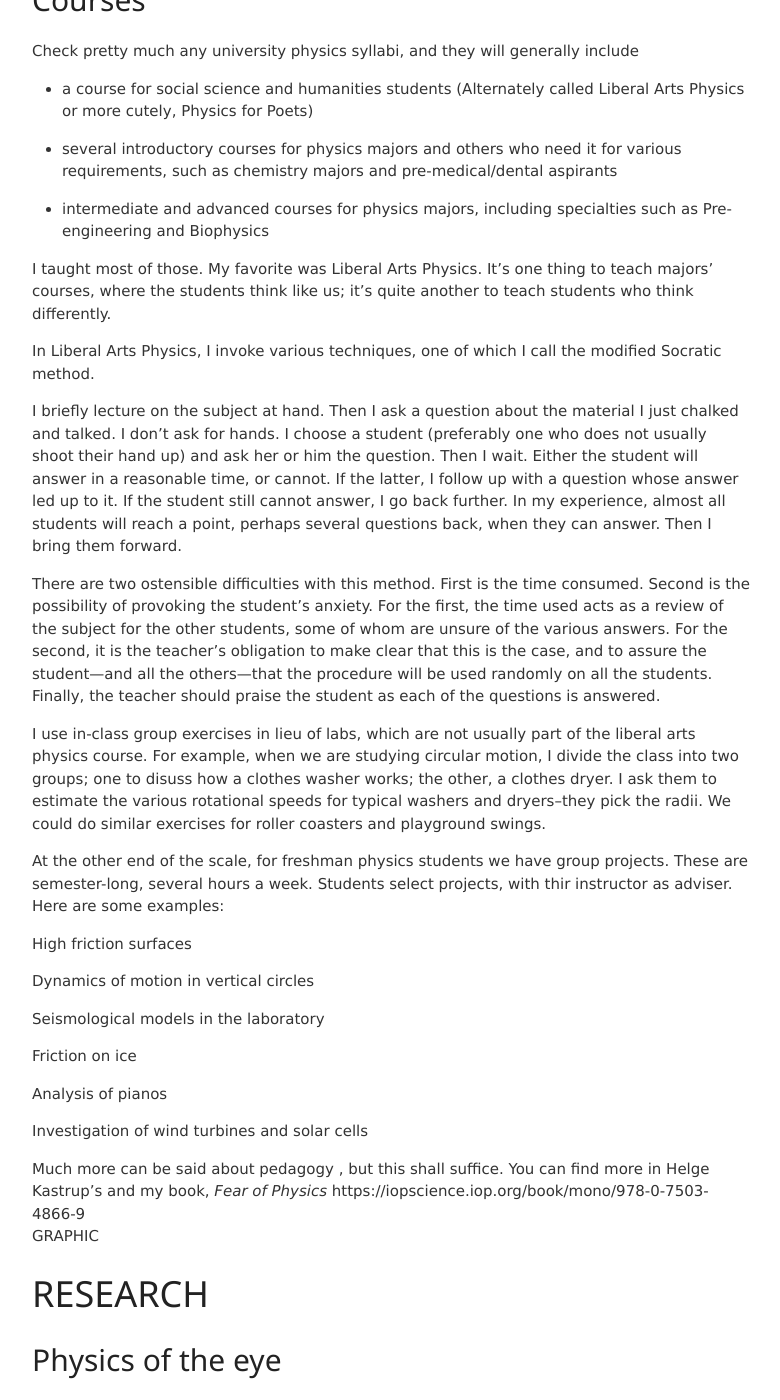
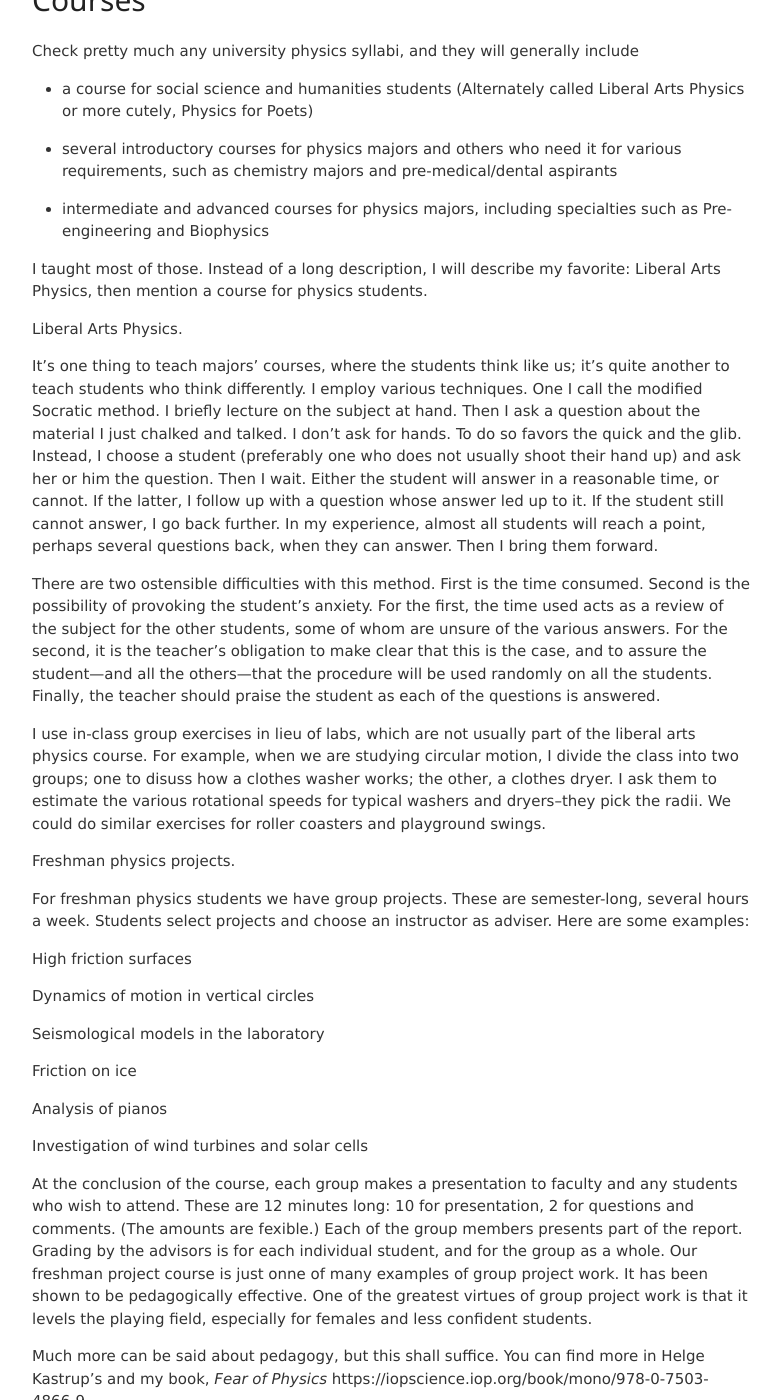
Before and after one commit to jvmallow/jvmallow.github.io, a Jekyll site: the page built from _posts/2025-05-14-Physics.md, in a window 1280 px wide and 1400 px high, scrolled down 1931 px. Shown: the whole window, without its empty margins (248-1028 px from the left). Built offline with Jekyll 4.4.1, drawn with Linux system fonts in a browser that asks for light colours; a script that is not in the unit is left out.

Commit message:
Update 2025-05-14-Physics.md

```diff
--- a/_posts/2025-05-14-Physics.md
+++ b/_posts/2025-05-14-Physics.md
@@ -67,17 +67,19 @@ Check pretty much any university physics syllabi, and they will generally includ
 
 - intermediate and advanced courses for physics majors, including specialties such as Pre-engineering and Biophysics
 
-I taught most of those. My favorite was Liberal Arts Physics. It's one thing to teach majors' courses, where the students think like us; it's quite another to teach students who think differently.
+I taught most of those. Instead of a long description, I will describe my favorite: Liberal Arts Physics, then mention a course for physics students.
 
-In Liberal Arts Physics, I invoke various techniques, one of which I call the modified Socratic method.
+Liberal Arts Physics.
 
-I briefly lecture on the subject at hand. Then I ask a question about the material I just chalked and talked.  I don’t ask for hands. I choose a student (preferably one who does not usually shoot their hand up) and ask her or him the question. Then I wait.  Either the student will answer in a reasonable time, or cannot. If the latter, I follow up with a question whose answer led up to it. If the student still cannot answer, I go back further. In my experience, almost all students will reach a point, perhaps several questions back, when they can answer. Then I bring them forward.
+It's one thing to teach majors' courses, where the students think like us; it's quite another to teach students who think differently. I employ various techniques. One I call the modified Socratic method. I briefly lecture on the subject at hand. Then I ask a question about the material I just chalked and talked.  I don’t ask for hands. To do so favors the quick and the glib. Instead, I choose a student (preferably one who does not usually shoot their hand up) and ask her or him the question. Then I wait.  Either the student will answer in a reasonable time, or cannot. If the latter, I follow up with a question whose answer led up to it. If the student still cannot answer, I go back further. In my experience, almost all students will reach a point, perhaps several questions back, when they can answer. Then I bring them forward.
 
 There are two ostensible difficulties with this method. First is the time consumed. Second is the possibility of provoking the student’s anxiety. For the first, the time used acts as a review of the subject for the other students, some of whom are unsure of the various answers. For the second, it is the teacher’s obligation to make clear that this is the case, and to assure the student—and all the others—that the procedure will be used randomly on all the students. Finally, the teacher should praise the student as each of the questions is answered.
 
 I use in-class group exercises in lieu of labs, which are not usually part of the liberal arts physics course. For example, when we are studying circular motion, I divide the class into two groups; one to disuss how a clothes washer works; the other, a clothes dryer. I ask them to estimate the various rotational speeds for typical washers and dryers--they pick the radii. We could do similar exercises for roller coasters and playground swings.
 
-At the other end of the scale, for freshman physics students we have group projects. These are semester-long, several hours a week. Students select projects, with thir instructor as adviser. Here are some examples:
+Freshman physics projects.
+
+For freshman physics students we have group projects. These are semester-long, several hours a week. Students select projects and choose an instructor as adviser. Here are some examples:
 
 High friction surfaces
 
@@ -91,13 +93,10 @@ Analysis of pianos
 
 Investigation of wind turbines and solar cells
 
+At the conclusion of the course, each group makes a presentation to faculty and any students who wish to attend. These are 12 minutes long: 10 for presentation, 2 for questions and comments. (The amounts are fexible.) Each of the group members presents part of the report. Grading by the advisors is for each individual student, and for the group as a whole. Our freshman project course is just onne of many examples of group project work. It has been shown to be pedagogically effective. One of the greatest virtues of group project work is that it levels the playing field, especially for females and less confident students.
 
-Much more can be said about pedagogy , but this shall suffice. You can find more in Helge Kastrup's and my book, *Fear of Physics*    https://iopscience.iop.org/book/mono/978-0-7503-4866-9
+Much more can be said about pedagogy, but this shall suffice. You can find more in Helge Kastrup's and my book, *Fear of Physics*    https://iopscience.iop.org/book/mono/978-0-7503-4866-9
 GRAPHIC
-
-
-
-
 
 
 # RESEARCH
```
